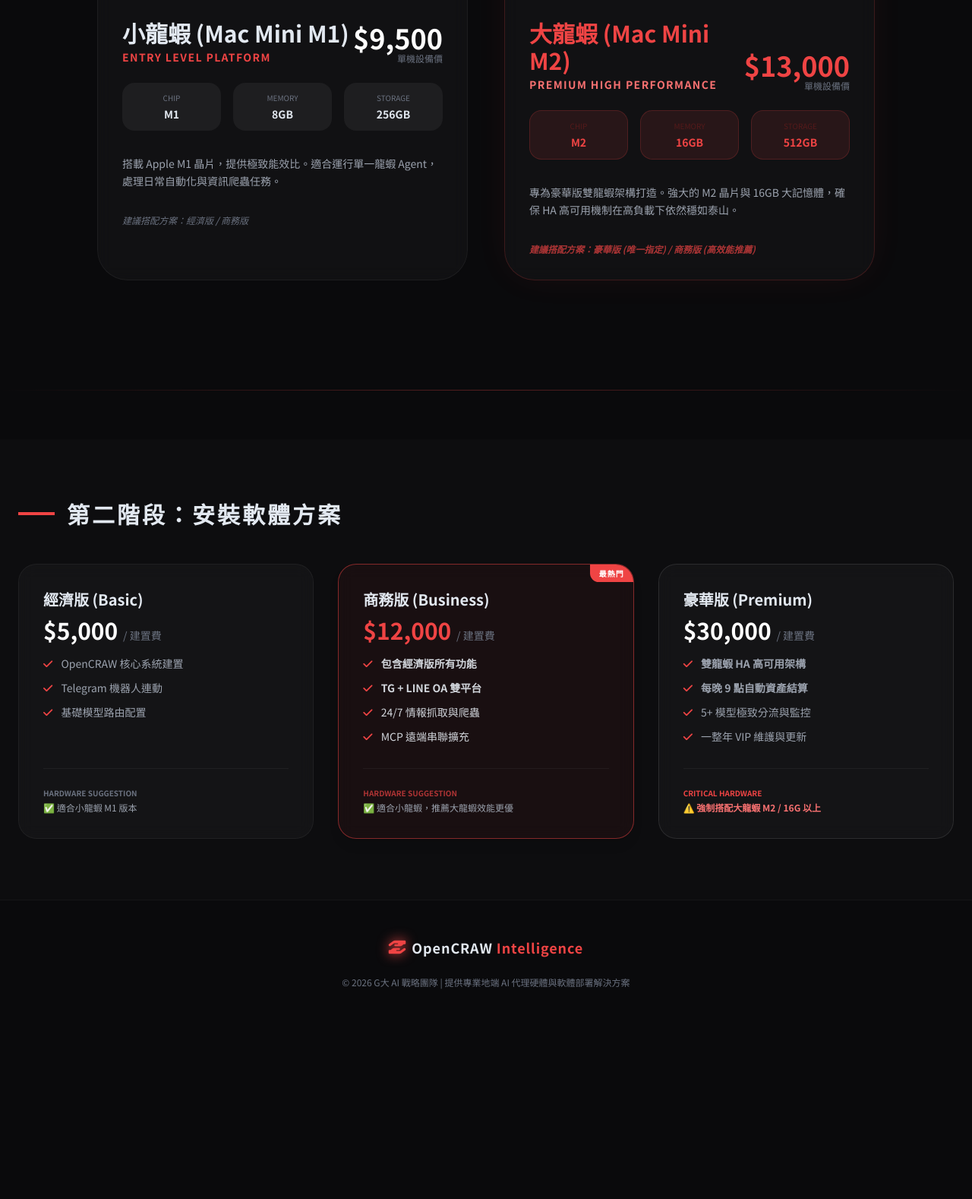
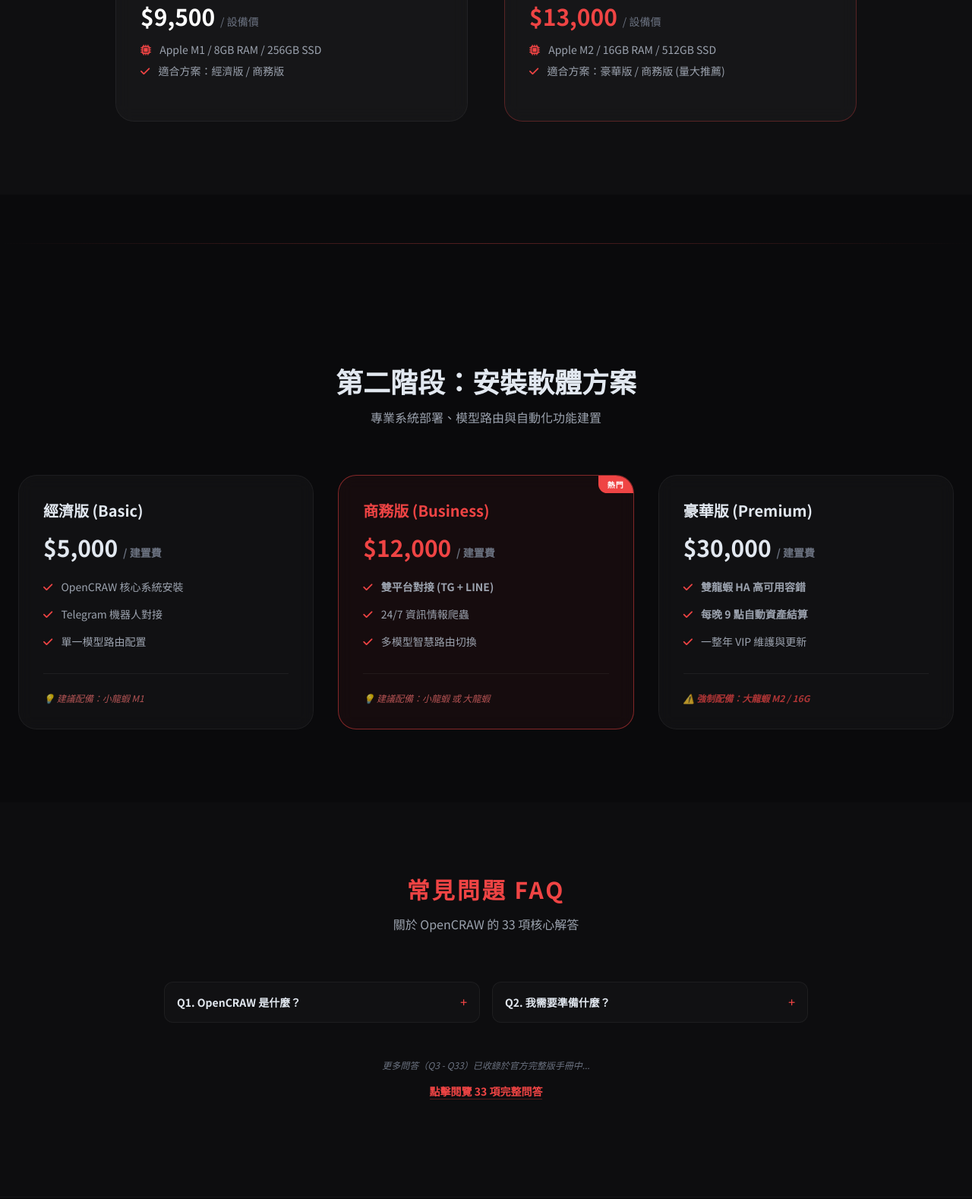
Before and after one commit to gaskhuang/openclaw-service, a plain HTML site: page index.html in a window 1280 px wide. Shown: the part 1014-2592 px from the top of the page at 76% size. Before the commit the page ends 2363 px from the top, so only its background shows below. Drawn offline with nearby package versions, Linux system fonts and the light colour scheme.

Commit message:
refactor: Separate hardware and software pricing, restore FAQ section layout

```diff
--- a/index.html
+++ b/index.html
@@ -50,7 +50,7 @@
         }
         .hardware-img-container {
             width: 100%;
-            height: 250px;
+            height: 200px;
             overflow: hidden;
             border-radius: 1.5rem;
             background: #111;
@@ -64,6 +64,14 @@
         .card-glass:hover .hardware-img {
             transform: scale(1.08);
         }
+        details > summary { list-style: none; }
+        details > summary::-webkit-details-marker { display: none; }
+        @keyframes float {
+            0% { transform: translateY(0px); }
+            50% { transform: translateY(-20px); }
+            100% { transform: translateY(0px); }
+        }
+        .floating { animation: float 6s ease-in-out infinite; }
         .section-divider {
             height: 1px;
             background: linear-gradient(90deg, transparent, rgba(255,77,77,0.3), transparent);
@@ -83,104 +91,56 @@
             <div class="hidden md:flex space-x-8 text-sm font-medium">
                 <a href="#hardware" class="hover:text-red-500 transition">硬體設備</a>
                 <a href="#software" class="hover:text-red-500 transition">安裝方案</a>
-                <a href="#faq" class="hover:text-red-500 transition">FAQ</a>
+                <a href="#faq" class="hover:text-red-500 transition">常見問題</a>
             </div>
             <a href="#contact" class="btn-primary px-6 py-2 rounded-full text-sm font-bold">預約諮詢</a>
         </div>
     </nav>
 
     <!-- Hero -->
-    <section class="relative min-h-[70vh] flex items-center pt-32 overflow-hidden">
-        <div class="max-w-7xl mx-auto px-6 text-center" data-aos="fade-up">
+    <section class="relative min-h-[60vh] flex items-center pt-24 overflow-hidden text-center">
+        <div class="max-w-7xl mx-auto px-6" data-aos="fade-up">
             <h1 class="text-5xl md:text-7xl font-extrabold mb-6 leading-tight">
                 OpenCRAW <br>
-                <span class="text-gradient">硬體設備與軟體建置</span>
+                <span class="text-gradient">硬體與軟體獨立採購方案</span>
             </h1>
-            <p class="text-xl text-gray-400 max-w-2xl mx-auto leading-relaxed">
-                專屬 Apple M1/M2 硬體平台，搭配極致優化的 AI 代理系統。
-                硬體採購與軟體部署，由您靈活組合。
+            <p class="text-lg text-gray-400 mb-8 max-w-2xl mx-auto">
+                專業地端硬體平台配合最先進的 Agentic 工作流部署。
+                您可以根據自身需求，自由搭配硬體設備與安裝方案。
             </p>
         </div>
     </section>
 
     <!-- Section 1: Hardware -->
-    <section id="hardware" class="py-20">
-        <div class="max-w-7xl mx-auto px-6">
-            <div class="flex items-center space-x-4 mb-12" data-aos="fade-right">
-                <div class="w-12 h-1 text-red-500 bg-red-500"></div>
-                <h2 class="text-3xl font-bold uppercase tracking-widest">第一階段：硬體設備選購</h2>
+    <section id="hardware" class="py-24 bg-white/[0.02]">
+        <div class="max-w-7xl mx-auto px-6 text-center mb-16" data-aos="fade-up">
+            <h2 class="text-4xl font-bold mb-4">第一階段：硬體設備選購</h2>
+            <p class="text-gray-400">專為龍蝦系統預先優化的 Apple Mac Mini 硬體</p>
+        </div>
+        <div class="max-w-5xl mx-auto px-6 grid md:grid-cols-2 gap-12">
+            <!-- Little Lobster -->
+            <div class="card-glass p-8 rounded-3xl" data-aos="fade-right">
+                <div class="hardware-img-container mb-6">
+                    <img src="assets/little-lobster.jpg" class="hardware-img">
+                </div>
+                <h3 class="text-2xl font-bold mb-2">小龍蝦 (Mac Mini M1)</h3>
+                <div class="text-3xl font-extrabold text-white mb-4">$9,500 <span class="text-sm text-gray-500 font-normal">/ 設備價</span></div>
+                <ul class="text-gray-400 text-sm space-y-2 mb-6 text-left">
+                    <li><i class="fas fa-microchip text-red-500 mr-2"></i> Apple M1 / 8GB RAM / 256GB SSD</li>
+                    <li><i class="fas fa-check text-red-500 mr-2"></i> 適合方案：經濟版 / 商務版</li>
+                </ul>
             </div>
-
-            <div class="grid md:grid-cols-2 gap-12 max-w-5xl mx-auto">
-                <!-- Little Lobster -->
-                <div class="card-glass p-8 rounded-[2.5rem] relative group" data-aos="fade-up">
-                    <div class="hardware-img-container mb-8">
-                        <img src="assets/little-lobster.jpg" alt="Little Lobster M1" class="hardware-img">
-                    </div>
-                    <div class="flex justify-between items-end mb-6">
-                        <div>
-                            <h3 class="text-3xl font-bold mb-1">小龍蝦 (Mac Mini M1)</h3>
-                            <p class="text-red-500 font-bold text-sm tracking-widest uppercase">Entry Level Platform</p>
-                        </div>
-                        <div class="text-right">
-                            <div class="text-4xl font-extrabold text-white">$9,500</div>
-                            <div class="text-xs text-gray-500">單機設備價</div>
-                        </div>
-                    </div>
-                    <div class="grid grid-cols-3 gap-4 mb-8">
-                        <div class="bg-white/5 p-3 rounded-2xl text-center">
-                            <div class="text-gray-500 text-[10px] uppercase mb-1">Chip</div>
-                            <div class="text-sm font-bold">M1</div>
-                        </div>
-                        <div class="bg-white/5 p-3 rounded-2xl text-center">
-                            <div class="text-gray-500 text-[10px] uppercase mb-1">Memory</div>
-                            <div class="text-sm font-bold">8GB</div>
-                        </div>
-                        <div class="bg-white/5 p-3 rounded-2xl text-center">
-                            <div class="text-gray-500 text-[10px] uppercase mb-1">Storage</div>
-                            <div class="text-sm font-bold">256GB</div>
-                        </div>
-                    </div>
-                    <p class="text-gray-400 text-sm leading-relaxed mb-8">
-                        搭載 Apple M1 晶片，提供極致能效比。適合運行單一龍蝦 Agent，處理日常自動化與資訊爬蟲任務。
-                    </p>
-                    <div class="text-xs text-gray-500 font-medium italic">建議搭配方案：經濟版 / 商務版</div>
+            <!-- Big Lobster -->
+            <div class="card-glass p-8 rounded-3xl border-red-500/30" data-aos="fade-left">
+                <div class="hardware-img-container mb-6">
+                    <img src="assets/big-lobster.jpg" class="hardware-img">
                 </div>
-
-                <!-- Big Lobster -->
-                <div class="card-glass p-8 rounded-[2.5rem] relative group border-red-500/20 shadow-[0_0_50px_-12px_rgba(255,77,77,0.1)]" data-aos="fade-up" data-aos-delay="100">
-                    <div class="hardware-img-container mb-8">
-                        <img src="assets/big-lobster.jpg" alt="Big Lobster M2" class="hardware-img">
-                    </div>
-                    <div class="flex justify-between items-end mb-6">
-                        <div>
-                            <h3 class="text-3xl font-bold mb-1 text-red-500">大龍蝦 (Mac Mini M2)</h3>
-                            <p class="text-red-400 font-bold text-sm tracking-widest uppercase">Premium High Performance</p>
-                        </div>
-                        <div class="text-right">
-                            <div class="text-4xl font-extrabold text-red-500">$13,000</div>
-                            <div class="text-xs text-gray-500">單機設備價</div>
-                        </div>
-                    </div>
-                    <div class="grid grid-cols-3 gap-4 mb-8">
-                        <div class="bg-red-500/10 p-3 rounded-2xl text-center border border-red-500/20">
-                            <div class="text-red-900/50 text-[10px] uppercase mb-1">Chip</div>
-                            <div class="text-sm font-bold text-red-500">M2</div>
-                        </div>
-                        <div class="bg-red-500/10 p-3 rounded-2xl text-center border border-red-500/20">
-                            <div class="text-red-900/50 text-[10px] uppercase mb-1">Memory</div>
-                            <div class="text-sm font-bold text-red-500">16GB</div>
-                        </div>
-                        <div class="bg-red-500/10 p-3 rounded-2xl text-center border border-red-500/20">
-                            <div class="text-red-900/50 text-[10px] uppercase mb-1">Storage</div>
-                            <div class="text-sm font-bold text-red-500">512GB</div>
-                        </div>
-                    </div>
-                    <p class="text-gray-400 text-sm leading-relaxed mb-8">
-                        專為豪華版雙龍蝦架構打造。強大的 M2 晶片與 16GB 大記憶體，確保 HA 高可用機制在高負載下依然穩如泰山。
-                    </p>
-                    <div class="text-xs text-red-500/70 font-bold italic">建議搭配方案：豪華版 (唯一指定) / 商務版 (高效能推薦)</div>
-                </div>
+                <h3 class="text-2xl font-bold mb-2 text-red-500">大龍蝦 (Mac Mini M2)</h3>
+                <div class="text-3xl font-extrabold text-red-500 mb-4">$13,000 <span class="text-sm text-gray-500 font-normal">/ 設備價</span></div>
+                <ul class="text-gray-400 text-sm space-y-2 mb-6 text-left">
+                    <li><i class="fas fa-microchip text-red-500 mr-2"></i> Apple M2 / 16GB RAM / 512GB SSD</li>
+                    <li><i class="fas fa-check text-red-500 mr-2"></i> 適合方案：豪華版 / 商務版 (量大推薦)</li>
+                </ul>
             </div>
         </div>
     </section>
@@ -188,60 +148,83 @@
     <div class="section-divider"></div>
 
     <!-- Section 2: Software -->
-    <section id="software" class="py-20 bg-white/[0.01]">
-        <div class="max-w-7xl mx-auto px-6">
-            <div class="flex items-center space-x-4 mb-12" data-aos="fade-right">
-                <div class="w-12 h-1 text-red-500 bg-red-500"></div>
-                <h2 class="text-3xl font-bold uppercase tracking-widest">第二階段：安裝軟體方案</h2>
+    <section id="software" class="py-24">
+        <div class="max-w-7xl mx-auto px-6 text-center mb-16" data-aos="fade-up">
+            <h2 class="text-4xl font-bold mb-4">第二階段：安裝軟體方案</h2>
+            <p class="text-gray-400">專業系統部署、模型路由與自動化功能建置</p>
+        </div>
+        <div class="max-w-7xl mx-auto px-6 grid md:grid-cols-3 gap-8">
+            <div class="card-glass p-8 rounded-3xl flex flex-col" data-aos="fade-up">
+                <h3 class="text-xl font-bold mb-4">經濟版 (Basic)</h3>
+                <div class="text-3xl font-bold mb-6">$5,000 <span class="text-sm text-gray-500">/ 建置費</span></div>
+                <ul class="text-gray-400 text-sm space-y-4 mb-8 flex-grow">
+                    <li><i class="fas fa-check text-red-500 mr-2"></i> OpenCRAW 核心系統安裝</li>
+                    <li><i class="fas fa-check text-red-500 mr-2"></i> Telegram 機器人對接</li>
+                    <li><i class="fas fa-check text-red-500 mr-2"></i> 單一模型路由配置</li>
+                </ul>
+                <div class="pt-6 border-t border-white/5 italic text-xs text-red-400/70">
+                    💡 建議配備：小龍蝦 M1
+                </div>
+            </div>
+            <div class="card-glass p-8 rounded-3xl border-red-500/50 bg-red-500/5 relative flex flex-col" data-aos="fade-up" data-aos-delay="100">
+                <div class="absolute top-0 right-0 bg-red-500 text-white text-[10px] font-bold px-3 py-1 rounded-bl-xl rounded-tr-3xl uppercase tracking-widest">熱門</div>
+                <h3 class="text-xl font-bold mb-4 text-red-500">商務版 (Business)</h3>
+                <div class="text-3xl font-bold mb-6 text-red-500">$12,000 <span class="text-sm text-gray-500">/ 建置費</span></div>
+                <ul class="text-gray-400 text-sm space-y-4 mb-8 flex-grow">
+                    <li><i class="fas fa-check text-red-500 mr-2"></i> <strong>雙平台對接 (TG + LINE)</strong></li>
+                    <li><i class="fas fa-check text-red-500 mr-2"></i> 24/7 資訊情報爬蟲</li>
+                    <li><i class="fas fa-check text-red-500 mr-2"></i> 多模型智慧路由切換</li>
+                </ul>
+                <div class="pt-6 border-t border-white/5 italic text-xs text-red-400/70">
+                    💡 建議配備：小龍蝦 或 大龍蝦
+                </div>
+            </div>
+            <div class="card-glass p-8 rounded-3xl flex flex-col" data-aos="fade-up" data-aos-delay="200">
+                <h3 class="text-xl font-bold mb-4">豪華版 (Premium)</h3>
+                <div class="text-3xl font-bold mb-6">$30,000 <span class="text-sm text-gray-500">/ 建置費</span></div>
+                <ul class="text-gray-400 text-sm space-y-4 mb-8 flex-grow">
+                    <li><i class="fas fa-check text-red-500 mr-2"></i> <strong>雙龍蝦 HA 高可用容錯</strong></li>
+                    <li><i class="fas fa-check text-red-500 mr-2"></i> <strong>每晚 9 點自動資產結算</strong></li>
+                    <li><i class="fas fa-check text-red-500 mr-2"></i> 一整年 VIP 維護與更新</li>
+                </ul>
+                <div class="pt-6 border-t border-white/5 italic text-xs text-red-500/70 font-bold uppercase">
+                    ⚠️ 強制配備：大龍蝦 M2 / 16G
+                </div>
+            </div>
+        </div>
+    </section>
+
+    <!-- FAQ Section (恢復 33 項問答排版) -->
+    <section id="faq" class="py-24 bg-white/[0.01]">
+        <div class="max-w-4xl mx-auto px-6">
+            <div class="text-center mb-16" data-aos="fade-up">
+                <h2 class="text-3xl font-bold mb-4 text-red-500 uppercase tracking-widest">常見問題 FAQ</h2>
+                <p class="text-gray-400">關於 OpenCRAW 的 33 項核心解答</p>
             </div>
 
-            <div class="grid lg:grid-cols-3 gap-8">
-                <!-- Basic -->
-                <div class="card-glass p-8 rounded-3xl flex flex-col" data-aos="fade-up">
-                    <h3 class="text-xl font-bold mb-2">經濟版 (Basic)</h3>
-                    <div class="text-3xl font-bold mb-4 text-white">$5,000 <span class="text-sm text-gray-500 font-normal">/ 建置費</span></div>
-                    <ul class="space-y-3 mb-8 text-gray-400 flex-grow text-sm">
-                        <li><i class="fas fa-check text-red-500 mr-2"></i> OpenCRAW 核心系統建置</li>
-                        <li><i class="fas fa-check text-red-500 mr-2"></i> Telegram 機器人連動</li>
-                        <li><i class="fas fa-check text-red-500 mr-2"></i> 基礎模型路由配置</li>
-                    </ul>
-                    <div class="mt-auto pt-6 border-t border-white/5">
-                        <div class="text-[10px] text-gray-500 uppercase font-bold mb-1">Hardware Suggestion</div>
-                        <div class="text-xs text-gray-400">✅ 適合小龍蝦 M1 版本</div>
+            <div class="grid md:grid-cols-2 gap-4">
+                <details class="group border border-white/5 rounded-xl overflow-hidden bg-white/[0.02]">
+                    <summary class="flex justify-between items-center p-4 cursor-pointer hover:bg-white/[0.05] transition">
+                        <span class="font-bold text-sm">Q1. OpenCRAW 是什麼？</span>
+                        <i class="fas fa-plus text-[10px] group-open:rotate-45 transition text-red-500"></i>
+                    </summary>
+                    <div class="p-4 text-gray-400 text-xs leading-relaxed border-t border-white/5">
+                        OpenCRAW 是一個開源的 AI 助理框架，讓你可以在自己的地端環境運行具備自主能力的 AI 代理。
                     </div>
-                </div>
-
-                <!-- Business -->
-                <div class="card-glass p-8 rounded-3xl border-red-500/50 bg-red-500/5 relative flex flex-col shadow-lg" data-aos="fade-up" data-aos-delay="100">
-                    <div class="absolute top-0 right-0 bg-red-500 text-white text-[10px] font-bold px-3 py-1 rounded-bl-xl rounded-tr-3xl uppercase tracking-widest">最熱門</div>
-                    <h3 class="text-xl font-bold mb-2">商務版 (Business)</h3>
-                    <div class="text-3xl font-bold mb-4 text-red-500">$12,000 <span class="text-sm text-gray-500 font-normal">/ 建置費</span></div>
-                    <ul class="space-y-3 mb-8 text-gray-300 flex-grow text-sm">
-                        <li><i class="fas fa-check text-red-500 mr-2"></i> <strong>包含經濟版所有功能</strong></li>
-                        <li><i class="fas fa-check text-red-500 mr-2"></i> <strong>TG + LINE OA 雙平台</strong></li>
-                        <li><i class="fas fa-check text-red-500 mr-2"></i> 24/7 情報抓取與爬蟲</li>
-                        <li><i class="fas fa-check text-red-500 mr-2"></i> MCP 遠端串聯擴充</li>
-                    </ul>
-                    <div class="mt-auto pt-6 border-t border-white/5">
-                        <div class="text-[10px] text-red-500/70 uppercase font-bold mb-1">Hardware Suggestion</div>
-                        <div class="text-xs text-gray-400">✅ 適合小龍蝦，推薦大龍蝦效能更優</div>
+                </details>
+                <details class="group border border-white/5 rounded-xl overflow-hidden bg-white/[0.02]">
+                    <summary class="flex justify-between items-center p-4 cursor-pointer hover:bg-white/[0.05] transition">
+                        <span class="font-bold text-sm">Q2. 我需要準備什麼？</span>
+                        <i class="fas fa-plus text-[10px] group-open:rotate-45 transition text-red-500"></i>
+                    </summary>
+                    <div class="p-4 text-gray-400 text-xs leading-relaxed border-t border-white/5">
+                        您可以直接購買預裝好的龍蝦主機，或是自備電腦與穩定網路環境。
                     </div>
-                </div>
-
-                <!-- Premium -->
-                <div class="card-glass p-8 rounded-3xl flex flex-col border-white/10" data-aos="fade-up" data-aos-delay="200">
-                    <h3 class="text-xl font-bold mb-2">豪華版 (Premium)</h3>
-                    <div class="text-3xl font-bold mb-4 text-white">$30,000 <span class="text-sm text-gray-500 font-normal">/ 建置費</span></div>
-                    <ul class="space-y-3 mb-8 text-gray-400 flex-grow text-sm">
-                        <li><i class="fas fa-check text-red-500 mr-2"></i> <strong>雙龍蝦 HA 高可用架構</strong></li>
-                        <li><i class="fas fa-check text-red-500 mr-2"></i> <strong>每晚 9 點自動資產結算</strong></li>
-                        <li><i class="fas fa-check text-red-500 mr-2"></i> 5+ 模型極致分流與監控</li>
-                        <li><i class="fas fa-check text-red-500 mr-2"></i> 一整年 VIP 維護與更新</li>
-                    </ul>
-                    <div class="mt-auto pt-6 border-t border-white/5">
-                        <div class="text-[10px] text-red-500 uppercase font-bold mb-1">Critical Hardware</div>
-                        <div class="text-xs text-red-400 font-bold">⚠️ 強制搭配大龍蝦 M2 / 16G 以上</div>
-                    </div>
+                </details>
+                <!-- 預留位置 -->
+                <div class="md:col-span-2 text-center py-8">
+                    <p class="text-gray-500 text-xs italic">更多問答（Q3 - Q33）已收錄於官方完整版手冊中...</p>
+                    <a href="#" class="mt-4 inline-block text-red-500 text-sm font-bold border-b border-red-500/30 hover:border-red-500 transition">點擊閱覽 33 項完整問答</a>
                 </div>
             </div>
         </div>
@@ -250,20 +233,16 @@
     <!-- Footer -->
     <footer class="py-12 border-t border-white/5 text-center">
         <div class="max-w-7xl mx-auto px-6">
-            <div class="flex items-center justify-center space-x-2 mb-6">
+            <div class="flex items-center justify-center space-x-2 mb-4">
                 <i class="fas fa-hand-holding-hand text-red-500 text-xl lobster-icon"></i>
-                <span class="text-lg font-bold tracking-wider outfit">OpenCRAW <span class="text-red-500">Intelligence</span></span>
+                <span class="text-lg font-bold outfit">OpenCRAW <span class="text-red-500">Intelligence</span></span>
             </div>
-            <p class="text-gray-500 text-xs">© 2026 G大 AI 戰略團隊 | 提供專業地端 AI 代理硬體與軟體部署解決方案</p>
+            <p class="text-gray-500 text-[10px] uppercase tracking-widest">Digital Subordinate & Hardware Integration · 2026</p>
         </div>
     </footer>
 
     <script>
-        AOS.init({
-            duration: 1000,
-            once: true,
-            offset: 100
-        });
+        AOS.init({ duration: 1000, once: true });
     </script>
 </body>
 </html>
```
